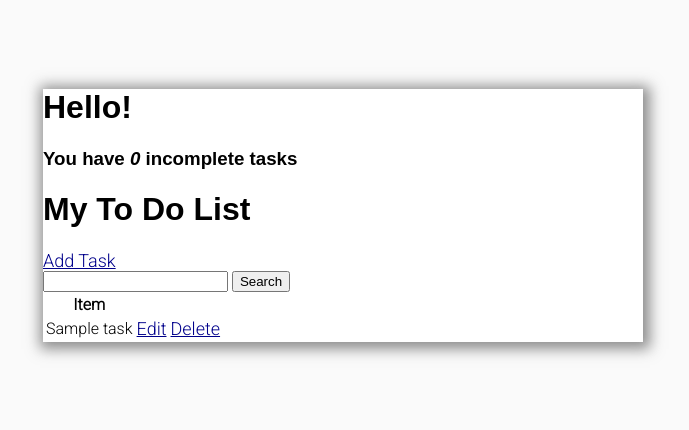
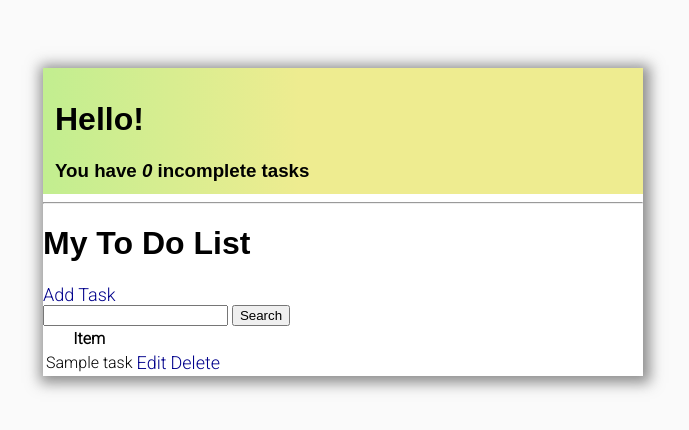
Before and after one commit to Roman-24/ToDoList-app, a Django app: page / in a window 1280 px wide. Shown: the top 430 px of the page, without its empty margins (297-986 px from the left). Run offline with Django 3.2, Linux system fonts and the light colour scheme; tables that the repository leaves empty hold one stand-in row (values such as "Sample post").

Commit message:
header-bar style

```diff
--- a/todo_list/base/templates/base/main.html
+++ b/todo_list/base/templates/base/main.html
@@ -25,14 +25,24 @@
             a, p{
                 color: darkblue;
                 font-size: large;
+                text-decoration: none;
             }
 
-            .container{
+            .container {
                 max-width: 600px;
                 margin: auto;
                 background-color: #fff;
                 -webkit-box-shadow: 5px 5px 5px rgba(68, 68, 68, 0.6);
                 box-shadow: 2px 2px 13px 5px rgba(68, 68, 68, 0.6);
+            }
+
+            .header-bar {
+                display: flex;
+                justify-content: space-between;
+                color: black;
+                padding: 12px;
+                /* border-radius: 12px; */
+                background: linear-gradient(90deg, #c2ee90 0%, #eeec90 43%, #eeec90 100%);
             }
         </style>
 
--- a/todo_list/base/templates/base/task_list.html
+++ b/todo_list/base/templates/base/task_list.html
@@ -9,6 +9,7 @@
     </div>
 </div>
 
+<hr>
 <h1>My To Do List</h1>
 
 <a href="{% url 'task-create' %}">Add Task</a>
```
